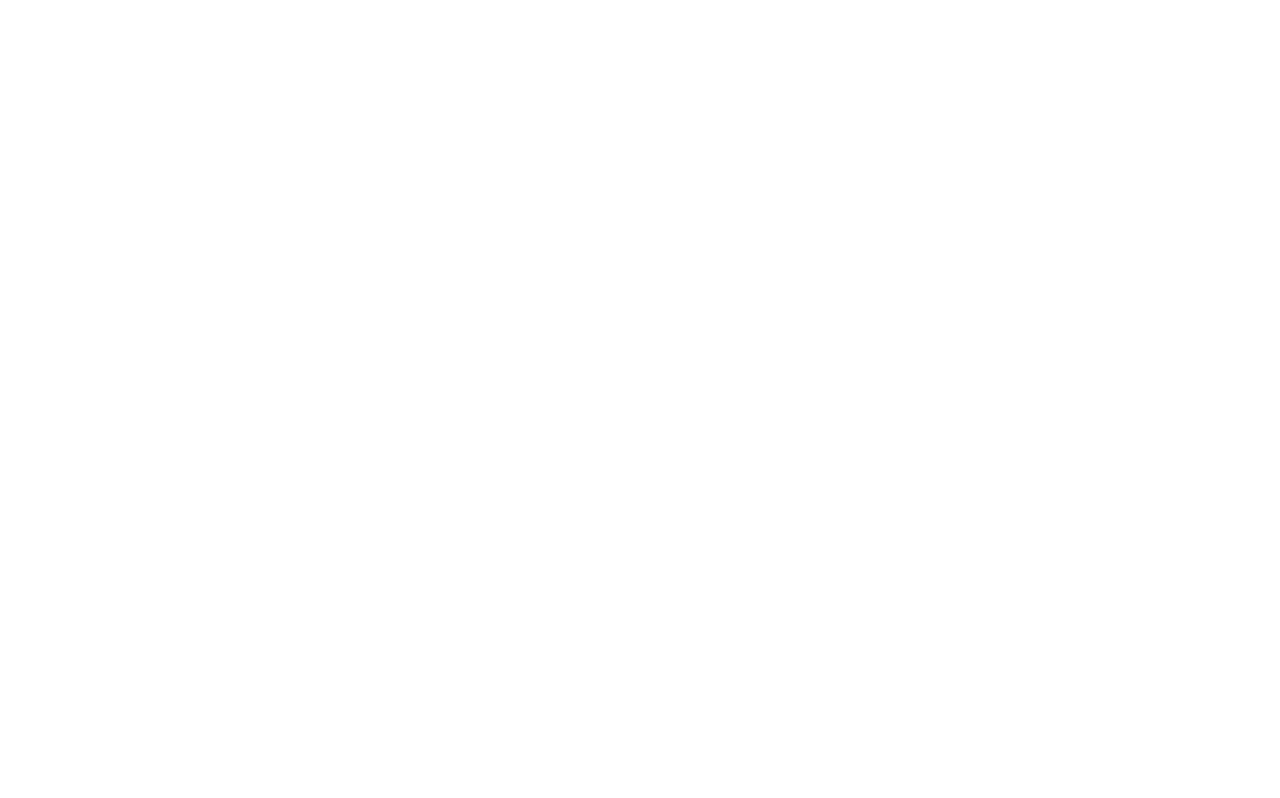
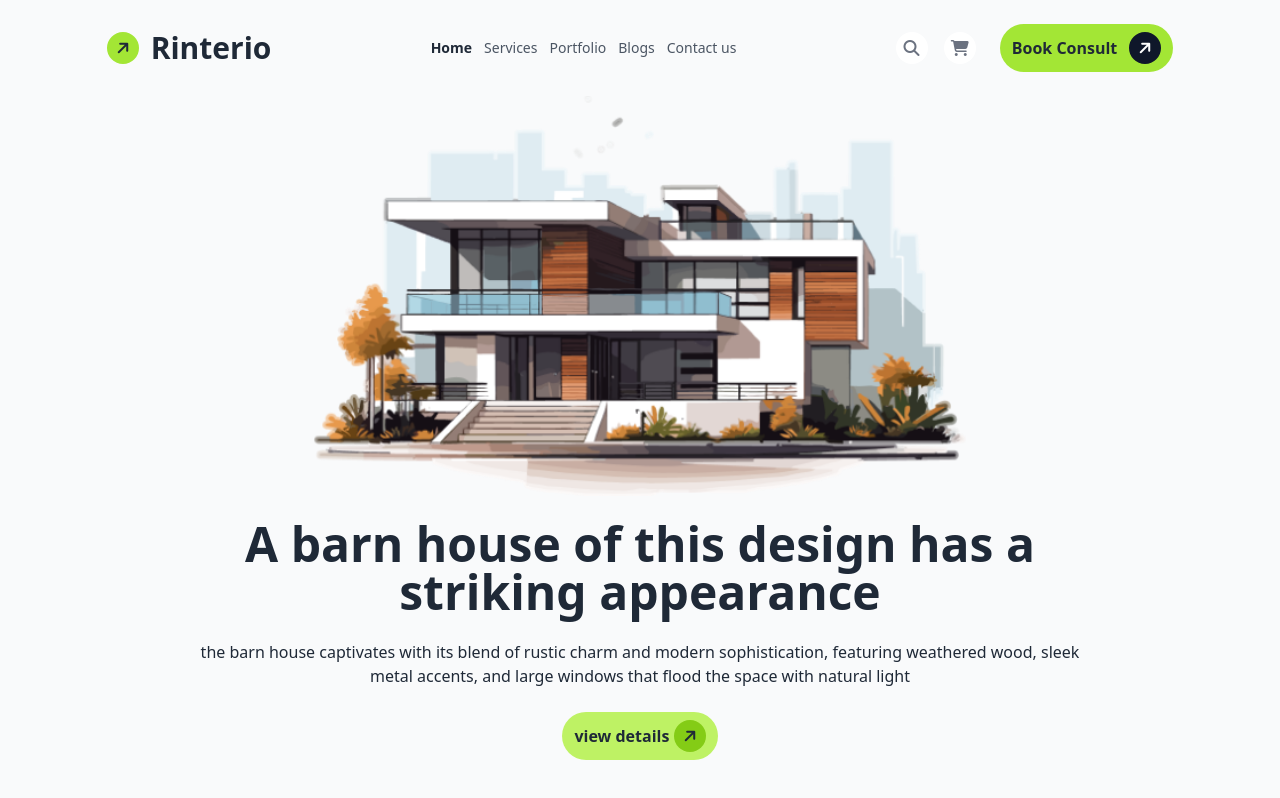
Before and after one commit to Joynal-Abedin85/assignment-3, a plain HTML site: page index.html in a window 1280 px wide. Drawn offline with nearby package versions, Linux system fonts and the light colour scheme.

Commit message:
complete banner and nav section

```diff
--- a/index.html
+++ b/index.html
@@ -3,9 +3,53 @@
 <head>
     <meta charset="UTF-8">
     <meta name="viewport" content="width=device-width, initial-scale=1.0">
-    <title>Document</title>
+
+    <link href="https://cdn.jsdelivr.net/npm/daisyui@4.12.10/dist/full.min.css" rel="stylesheet" type="text/css" />
+
+    <script src="https://cdn.tailwindcss.com"></script>
+
+    <link rel="stylesheet" href="https://cdnjs.cloudflare.com/ajax/libs/font-awesome/6.6.0/css/all.min.css" integrity="sha512-Kc323vGBEqzTmouAECnVceyQqyqdsSiqLQISBL29aUW4U/M7pSPA/gEUZQqv1cwx4OnYxTxve5UMg5GT6L4JJg==" crossorigin="anonymous" referrerpolicy="no-referrer" />
+
+    <title>assignment 3</title>
 </head>
 <body>
+    <div class="bg-gray-50">
+        <nav class="flex justify-between h-24 w-5/6 mx-auto items-center ">
+            <div class="flex space-x-3 items-center">
+                <i class="fa-solid fa-arrow-up rotate-45 bg-lime-400  rounded-[50%] h-8 w-8 text- content-center text-center"></i>
+                <h2 class="font-bold text-3xl">Rinterio</h2>
+            </div>
+            <div>
+                <ul class="flex space-x-3 items-center text-sm">
+                    <li class="font-extrabold">Home</li>
+                    <li class="text-gray-600">Services</li>
+                    <li class="text-gray-600" >Portfolio</li>
+                    <li class="text-gray-600" >Blogs</li>
+                    <li class="text-gray-600" >Contact us</li>
+                </ul>
+            </div>
+            <div class="flex space-x-6 items-center" >
+                <div class="space-x-3">
+                    <i class="fa-solid fa-magnifying-glass bg-white text-gray-500  rounded-[50%] h-8 w-8 text- content-center text-center"></i>
+                    <i class="fa-solid fa-cart-shopping text-gray-500 bg-white  rounded-[50%] h-8 w-8 text- content-center text-center"></i>
+                </div>
+                <div class="flex space-x-3 items-center px-3 py-2 bg-lime-400 rounded-[45px]" >
+                    <h2 class="font-extrabold">Book Consult </h2>
+                    <i class="fa-solid fa-arrow-up rotate-45 bg-slate-900  rounded-[50%] h-8 w-8 text-white content-center text-center"></i>
 
+                </div>
+            </div>
+        </nav>
+        <div class="w-5/6 mx-auto text-center space-y-6 pb-20">
+            <img class="h-[400px] mx-auto " src="./assets/banner.png" alt="">
+            <h1 class="font-extrabold text-5xl w-5/6 mx-auto">A barn house of this design has a striking appearance </h1>
+            <p class="w-5/6  mx-auto">the barn house captivates with its blend of rustic charm and modern sophistication, featuring weathered wood, sleek metal
+            accents, and large windows that flood the space with natural light</p>
+            <button class="bg-lime-300 px-3 py-2 rounded-[50px] font-bold">
+                view details
+                <i class="fa-solid fa-arrow-up rotate-45 bg-lime-500  rounded-[50%] h-8 w-8 text- content-center text-center"></i>
+            </button>
+        </div>
+    </div>
 </body>
 </html>
```
Also changed, not shown: tailwind.config.js (added).
